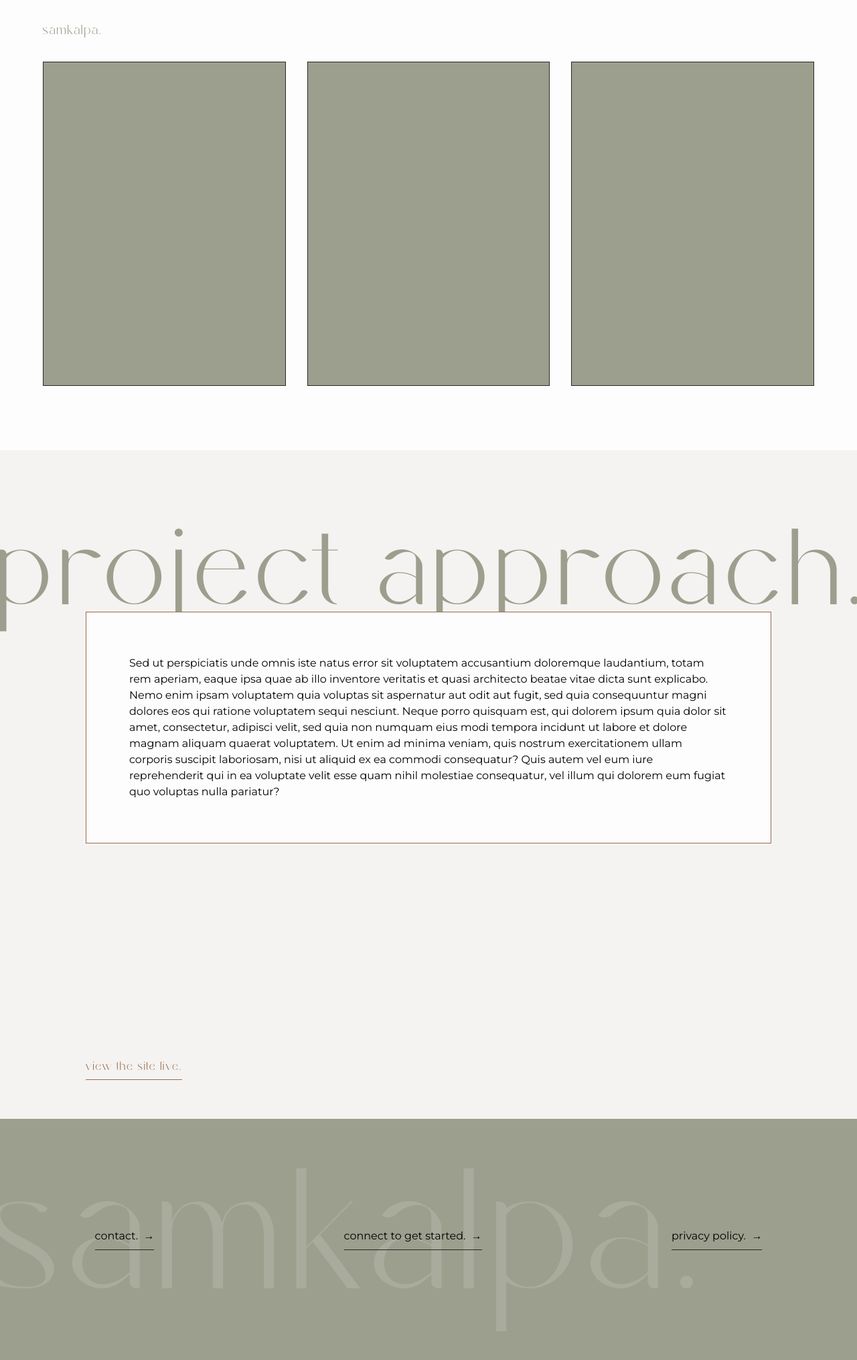
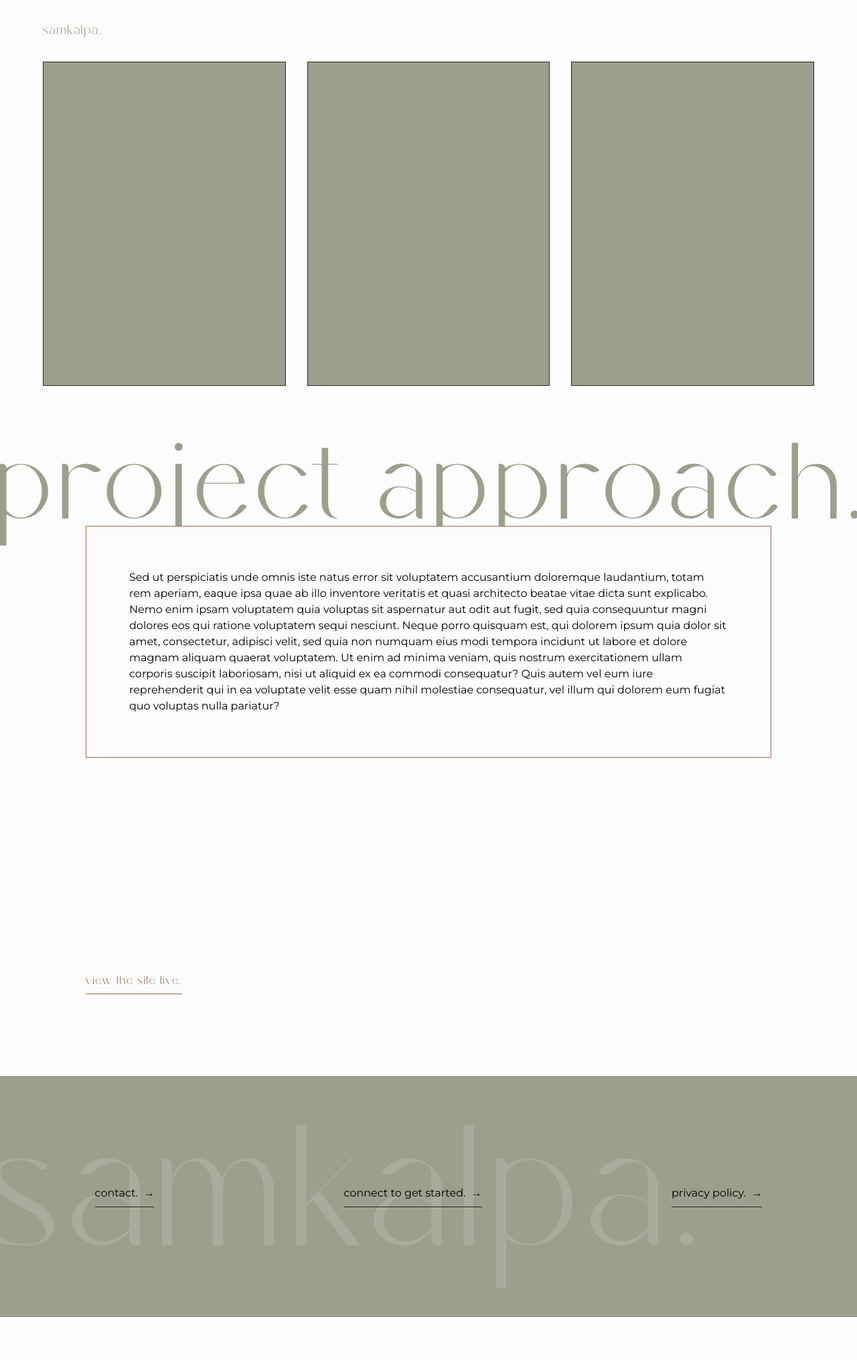
Before and after one commit to brittwoodard/embodied-creative, a Jekyll site: the page built from _projects/sage-studio.md, in a window 1280 px wide. Shown: the whole page at 67% size. Built offline with Jekyll 4.4.1, drawn with Linux system fonts in a browser that asks for light colours; some web fonts are replaced; after the commit the page ends 1966 px from its top, so only the background shows below that.

Commit message:
white space

```diff
--- a/_layouts/project.html
+++ b/_layouts/project.html
@@ -8,7 +8,7 @@ layout: default
 </nav>
 
 <!-- Gallery -->
-<section class="px-5p mb-5p">
+<section class="px-5p">
     <div class="grid grid-cols-3 gap-8">
     {% for item in site.projects limit:3 %}
         <div class="bg-image-style aspect-portrait border border-black mb-8" style="background-image: url('{{item.gallery.image}}');"></div>
@@ -17,7 +17,7 @@ layout: default
   </section>
 
 <!-- Approach -->
-<section class="bg-medium py-5p">
+<section class="pb-10p">
     <h2 class="overflow-heading-projects z-0 lowercase">Project Approach.</h2>
     <div class="border border-feature p-5p m-10p z-10 bg-light relative top-[-12rem]">
         <p>Sed ut perspiciatis unde omnis iste natus error sit voluptatem accusantium doloremque laudantium, totam rem aperiam, eaque ipsa quae ab illo inventore veritatis et quasi architecto beatae vitae dicta sunt explicabo. Nemo enim ipsam voluptatem quia voluptas sit aspernatur aut odit aut fugit, sed quia consequuntur magni dolores eos qui ratione voluptatem sequi nesciunt. Neque porro quisquam est, qui dolorem ipsum quia dolor sit amet, consectetur, adipisci velit, sed quia non numquam eius modi tempora incidunt ut labore et dolore magnam aliquam quaerat voluptatem. Ut enim ad minima veniam, quis nostrum exercitationem ullam corporis suscipit laboriosam, nisi ut aliquid ex ea commodi consequatur? Quis autem vel eum iure reprehenderit qui in ea voluptate velit esse quam nihil molestiae consequatur, vel illum qui dolorem eum fugiat quo voluptas nulla pariatur?</p>
--- a/assets/css/output-style.css
+++ b/assets/css/output-style.css
@@ -546,6 +546,9 @@ footer .child {
 .mb-8 {
   margin-bottom: 2rem;
 }
+.mb-10p {
+  margin-bottom: 10%;
+}
 .flex {
   display: flex;
 }
@@ -676,6 +679,9 @@ footer .child {
 .pb-2 {
   padding-bottom: 0.5rem;
 }
+.pb-10p {
+  padding-bottom: 10%;
+}
 .text-left {
   text-align: left;
 }
```
